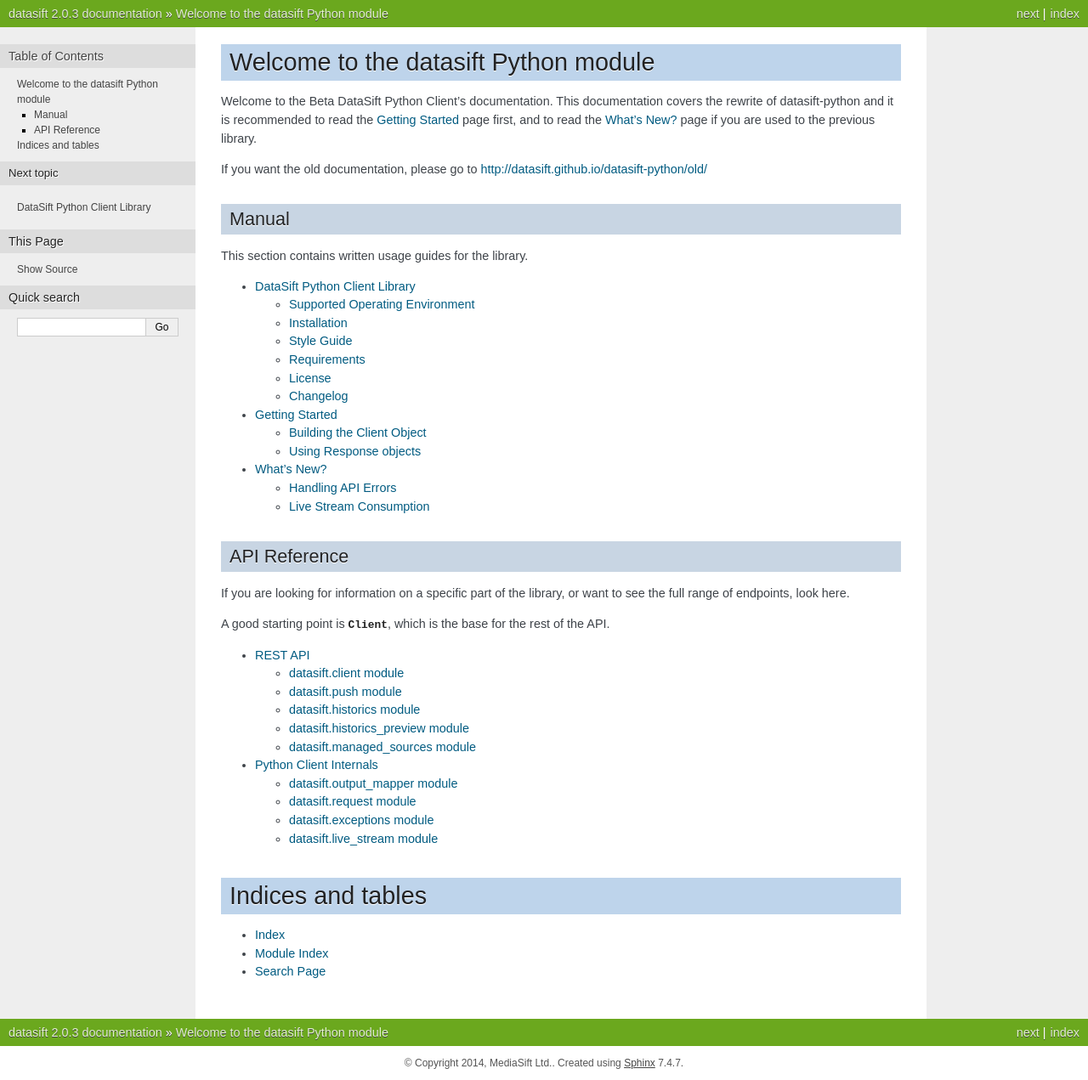
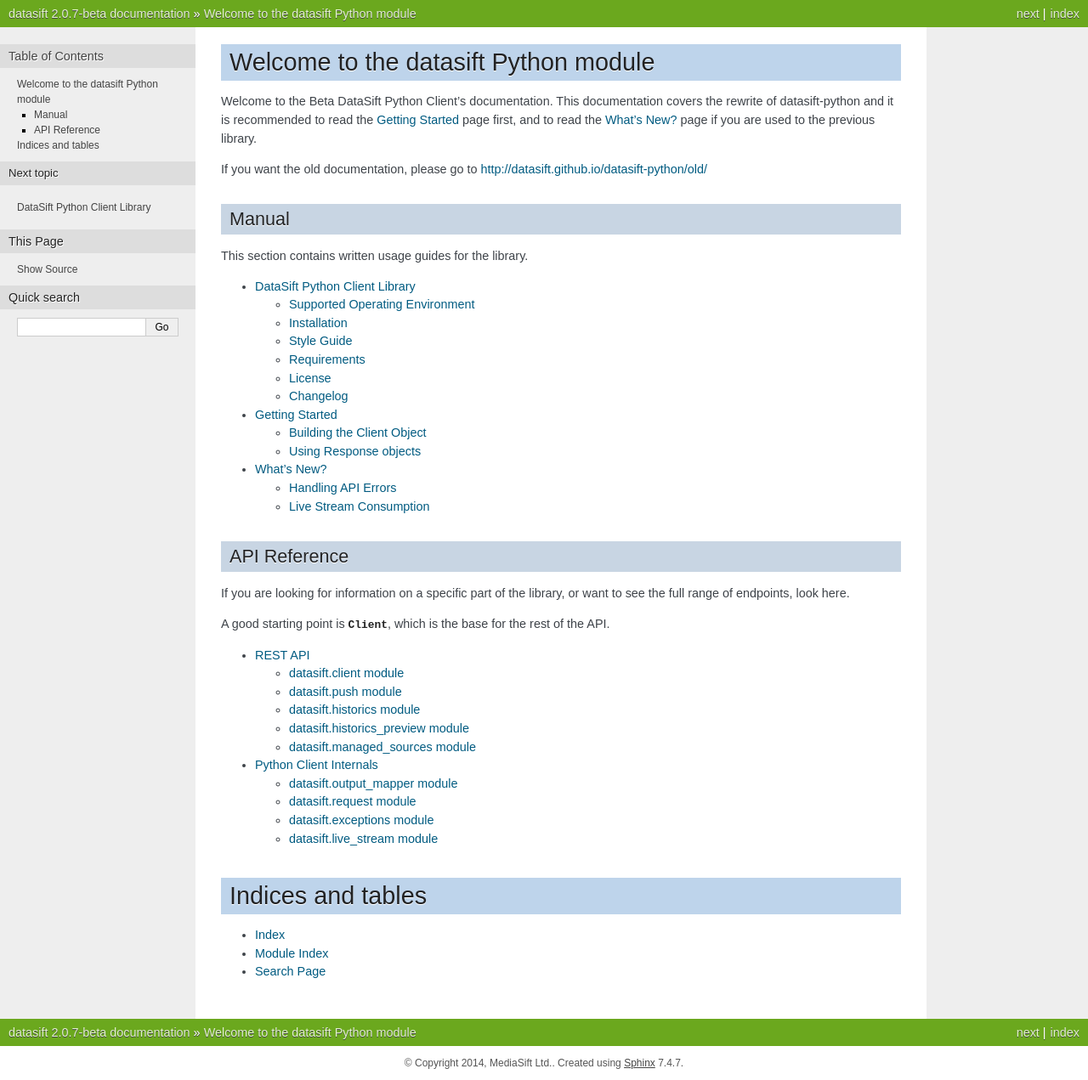
Before and after one commit to MeltwaterArchive/datasift-python, a Sphinx documentation site: the page built from docs/source/index.rst, in a window 1280 px wide. Shown: the whole page at 85% size. Built offline with Sphinx 7.4.7, drawn with Linux system fonts in a browser that asks for light colours.

Commit message:
bumped documentation to 2.0.7

```diff
--- a/docs/source/conf.py
+++ b/docs/source/conf.py
@@ -57,9 +57,9 @@ copyright = u'2014, MediaSift Ltd.'
 # built documents.
 #
 # The short X.Y version.
-version = '2.0.3'
+version = '2.0.7'
 # The full version, including alpha/beta/rc tags.
-release = '2.0.3'
+release = '2.0.7-beta'
 
 # The language for content autogenerated by Sphinx. Refer to documentation
 # for a list of supported languages.
```
